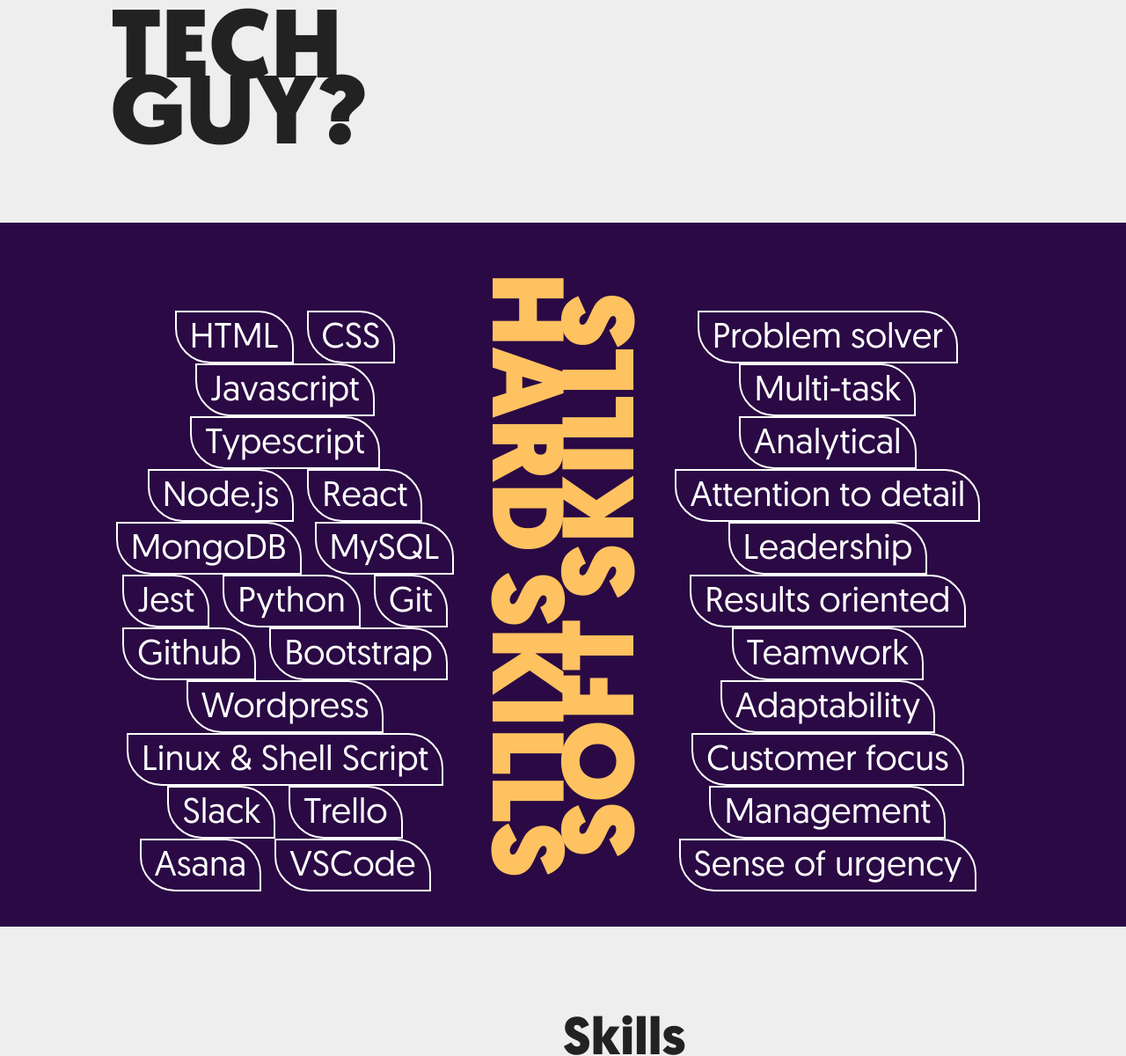
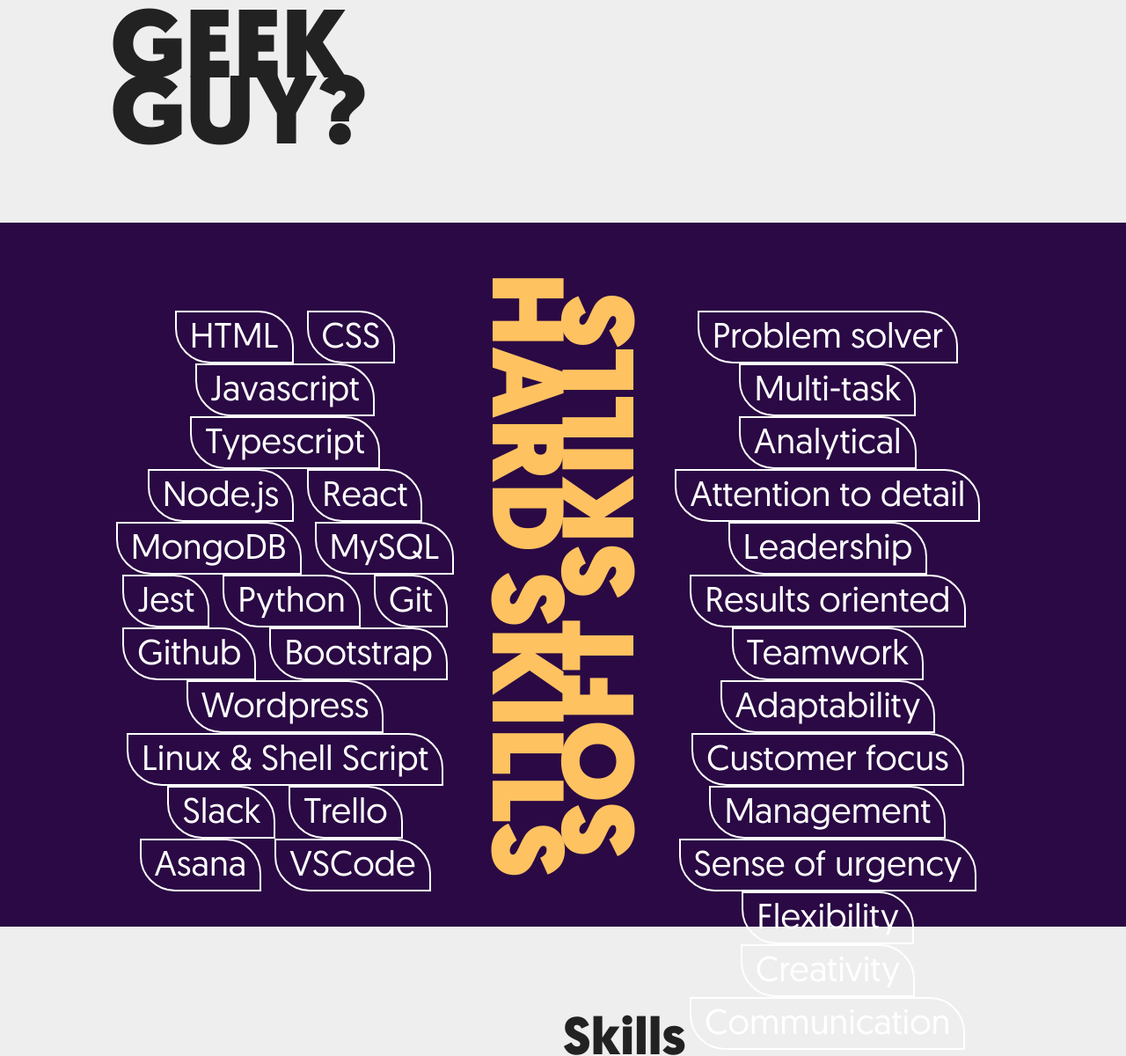
Before and after one commit to kelsonbatista/kelson.github.io, a plain HTML site: page index.html in a window 1280 px wide. Shown: the part 1347-2547 px from the top of the page at 88% size. Drawn offline with Linux system fonts and the light colour scheme; a web font is replaced by a local one.

Commit message:
about me title updated

```diff
--- a/index.html
+++ b/index.html
@@ -42,7 +42,7 @@
             <img class="about-picture"
               src="https://media-exp1.licdn.com/dms/image/C4E03AQH-GCI_CqrrXg/profile-displayphoto-shrink_800_800/0/1632236639610?e=1639008000&v=beta&t=vM622FTulGM6KKKaLSTbMIU4mO5ttrjP6kRhH3QjTbE"
               alt="My Profile Picture">
-            <p>tech <br>guy?</p>
+            <p>geek<br>guy?</p>
           </div>
           <div class="about-right">
             <h2>About</h2>
@@ -99,6 +99,9 @@
               <span class="item">Customer focus</span>
               <span class="item">Management</span>
               <span class="item">Sense of urgency</span>
+              <span class="item">Flexibility</span>
+              <span class="item">Creativity</span>
+              <span class="item">Communication</span>
             </div>
           </div>
         </div>
```
